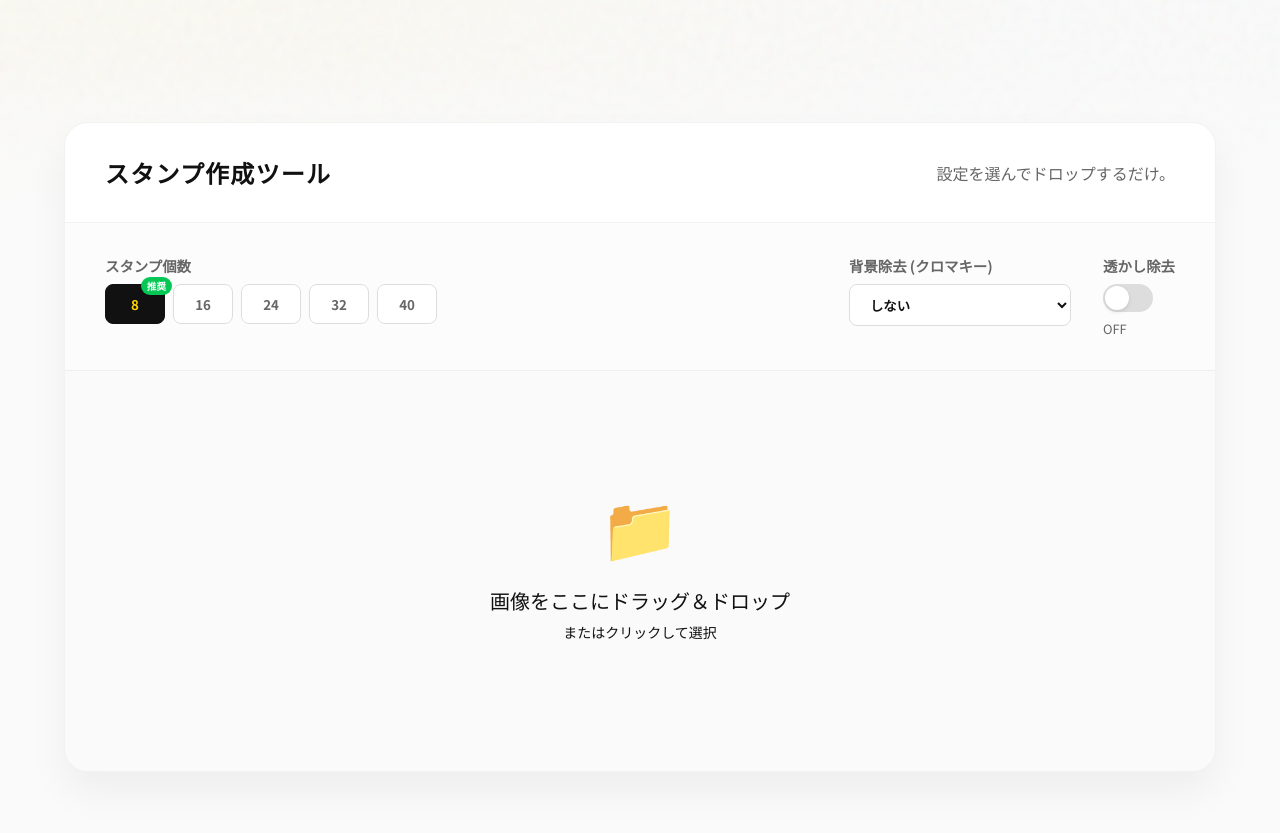
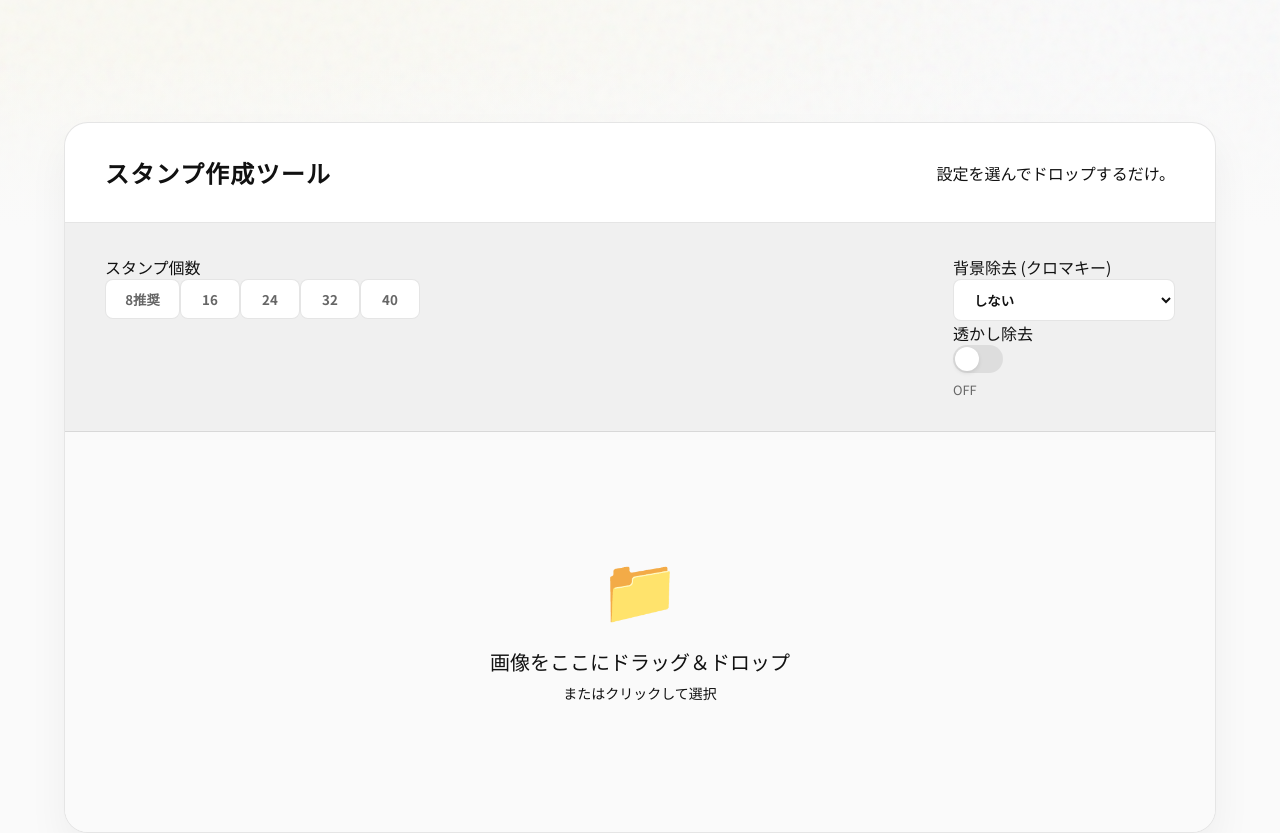
Before and after one commit to shiroki5715/banana-stamp, a Next.js app: page / in a window 1280 px wide. Shown: the part 1460-2293 px from the top of the page. Built offline with nearby package versions, Linux system fonts and the light colour scheme.

Commit message:
fix: Improve Dark Mode contrast and readability

```diff
--- a/app/globals.css
+++ b/app/globals.css
@@ -8,20 +8,28 @@
   /* Hovet state */
   --color-banana-pale: #FFF9C4;
   /* Subtle highlights */
+  --color-on-banana: #111111;
+  /* Text on Yellow */
 
   --color-black: #111111;
   /* Jet Black */
   --color-dark-gray: #1A1A1A;
-  /* Card Backgrounds */
+
+  /* Text */
   --color-text: #111111;
   /* Main Text */
   --color-text-muted: #666666;
   /* Sub Text */
 
+  /* Surfaces */
   --color-base: #FAFAFA;
   /* Page Background */
+  --color-surface: #FFFFFF;
+  /* Card/Panel Background */
+  --color-surface-hover: #F0F0F0;
+  --color-border: rgba(0, 0, 0, 0.1);
+
   --color-white: #FFFFFF;
-
   --color-line: #06C755;
   /* LINE Brand Color for badges/accents */
 
@@ -51,8 +59,14 @@
     --color-base: #050505;
     --color-text: #FFFFFF;
     --color-text-muted: #A0A0A0;
-    --glass-bg: rgba(20, 20, 20, 0.6);
+
+    --color-surface: #1e1e1e;
+    --color-surface-hover: #2a2a2a;
+    --color-border: rgba(255, 255, 255, 0.1);
+
+    --glass-bg: rgba(30, 30, 30, 0.6);
     --glass-border: rgba(255, 255, 255, 0.1);
+    --glass-shadow: 0 8px 32px 0 rgba(0, 0, 0, 0.3);
   }
 }
 
--- a/components/FaqSection.module.css
+++ b/components/FaqSection.module.css
@@ -18,11 +18,12 @@
 }
 
 .item {
-    background: var(--color-white);
+    background: var(--color-surface);
     border-radius: 16px;
     overflow: hidden;
     box-shadow: 0 4px 6px rgba(0, 0, 0, 0.02);
     transition: all 0.3s;
+    border: 1px solid var(--color-border);
 }
 
 .question {
--- a/components/HeroSection.module.css
+++ b/components/HeroSection.module.css
@@ -68,6 +68,8 @@
     background-size: 200% 100%;
     animation: highlightAnim 1.5s ease-out forwards;
     padding: 0 0.2em;
+    color: var(--color-on-banana);
+    text-shadow: none;
 }
 
 .subtitle {
--- a/components/HowToStep.module.css
+++ b/components/HowToStep.module.css
@@ -31,13 +31,12 @@
 
 .card {
     padding: 2.5rem;
-    background: var(--color-white);
-    /* Override glass-card basic for specific look if needed, but inheriting is fine */
-    background: rgba(255, 255, 255, 0.8);
+    background: var(--color-surface);
+    /* Override glass-card basic for specific look if needed */
     transition: transform 0.3s ease;
     position: relative;
     overflow: hidden;
-    border: 1px solid rgba(0, 0, 0, 0.05);
+    border: 1px solid var(--color-border);
 }
 
 .card:hover {
--- a/components/TemplateSection.module.css
+++ b/components/TemplateSection.module.css
@@ -1,7 +1,7 @@
 .section {
     padding: 4rem 0;
-    background: var(--color-white);
-    border-top: 1px solid rgba(0, 0, 0, 0.05);
+    background: var(--color-surface);
+    border-top: 1px solid var(--color-border);
 }
 
 .inner {
@@ -46,7 +46,7 @@
     padding: 1rem 1.5rem;
     background: var(--color-base);
     border-radius: 12px;
-    border: 1px solid rgba(0, 0, 0, 0.05);
+    border: 1px solid var(--color-border);
 }
 
 .info {
--- a/components/ToolSection.module.css
+++ b/components/ToolSection.module.css
@@ -4,56 +4,36 @@
 }
 
 .panel {
-    background: var(--color-white);
+    background: var(--color-surface);
     border-radius: 24px;
     box-shadow: 0 20px 40px rgba(0, 0, 0, 0.05);
-    border: 1px solid rgba(0, 0, 0, 0.05);
+    border: 1px solid var(--color-border);
     overflow: hidden;
 }
 
 .header {
     padding: 2rem 2.5rem;
-    border-bottom: 1px solid rgba(0, 0, 0, 0.05);
+    border-bottom: 1px solid var(--color-border);
     display: flex;
     justify-content: space-between;
     align-items: center;
 }
 
-.title {
-    font-size: 1.5rem;
-}
-
-.desc {
-    color: var(--color-text-muted);
-}
-
 .controls {
     padding: 2rem 2.5rem;
-    background: #fcfcfc;
-    border-bottom: 1px solid rgba(0, 0, 0, 0.05);
+    background: var(--color-surface-hover);
+    border-bottom: 1px solid var(--color-border);
     display: flex;
     flex-direction: column;
     gap: 1.5rem;
 }
 
-.label {
-    font-weight: 700;
-    font-size: 0.9rem;
-    margin-bottom: 0.5rem;
-    display: block;
-    color: var(--color-text-muted);
-}
-
-.segments {
-    display: flex;
-    gap: 0.5rem;
-    flex-wrap: wrap;
-}
+/* ... */
 
 .segmentBtn {
     position: relative;
-    background: white;
-    border: 1px solid #ddd;
+    background: var(--color-surface);
+    border: 1px solid var(--color-border);
     padding: 0.6rem 1.2rem;
     border-radius: 8px;
     font-weight: 700;
@@ -62,35 +42,13 @@
     min-width: 60px;
 }
 
-.segmentBtn.active {
-    background: var(--color-black);
-    color: var(--color-banana);
-    border-color: var(--color-black);
-}
-
-.recBadge {
-    position: absolute;
-    top: -8px;
-    right: -8px;
-    background: var(--color-line);
-    color: white;
-    font-size: 0.6rem;
-    padding: 2px 6px;
-    border-radius: 99px;
-    white-space: nowrap;
-}
-
-.optionsRow {
-    display: flex;
-    gap: 2rem;
-    flex-wrap: wrap;
-}
+/* ... */
 
 .select {
     padding: 0.6rem 2rem 0.6rem 1rem;
     border-radius: 8px;
-    border: 1px solid #ddd;
-    background-color: white;
+    border: 1px solid var(--color-border);
+    background-color: var(--color-surface);
     font-family: inherit;
     font-weight: 700;
     color: var(--color-text);
```
